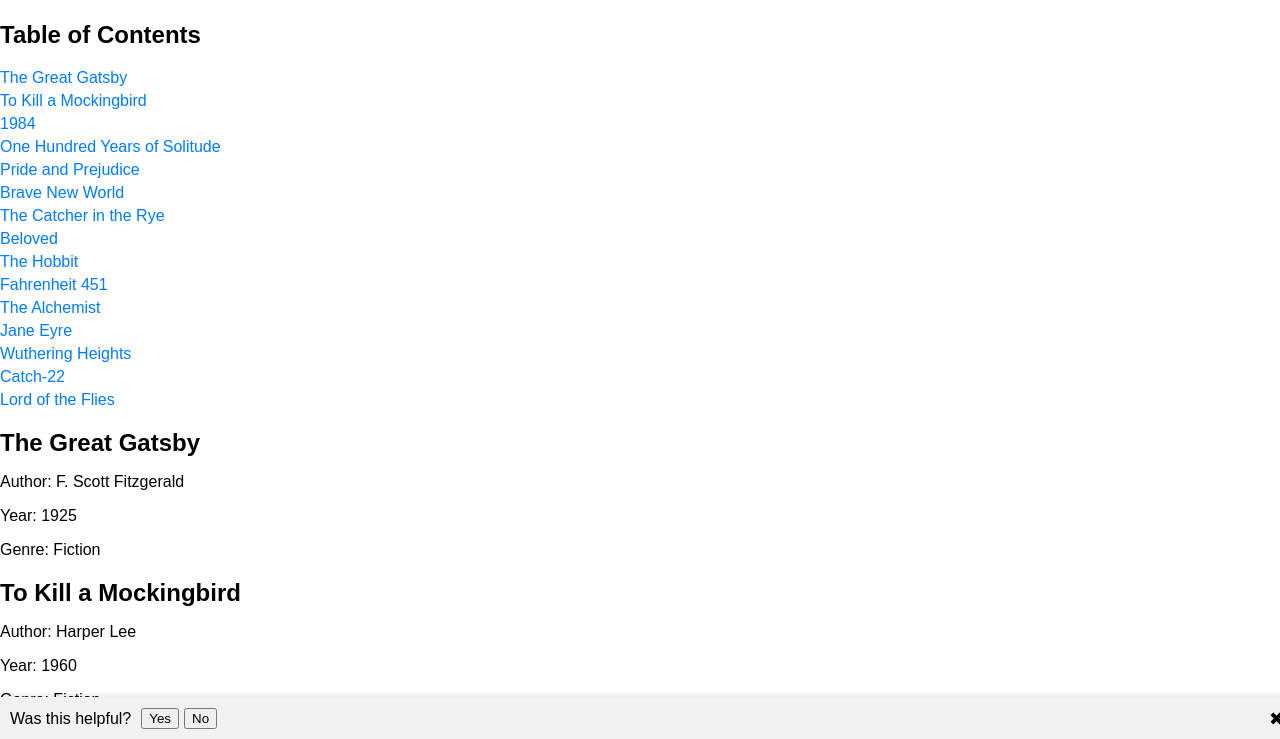
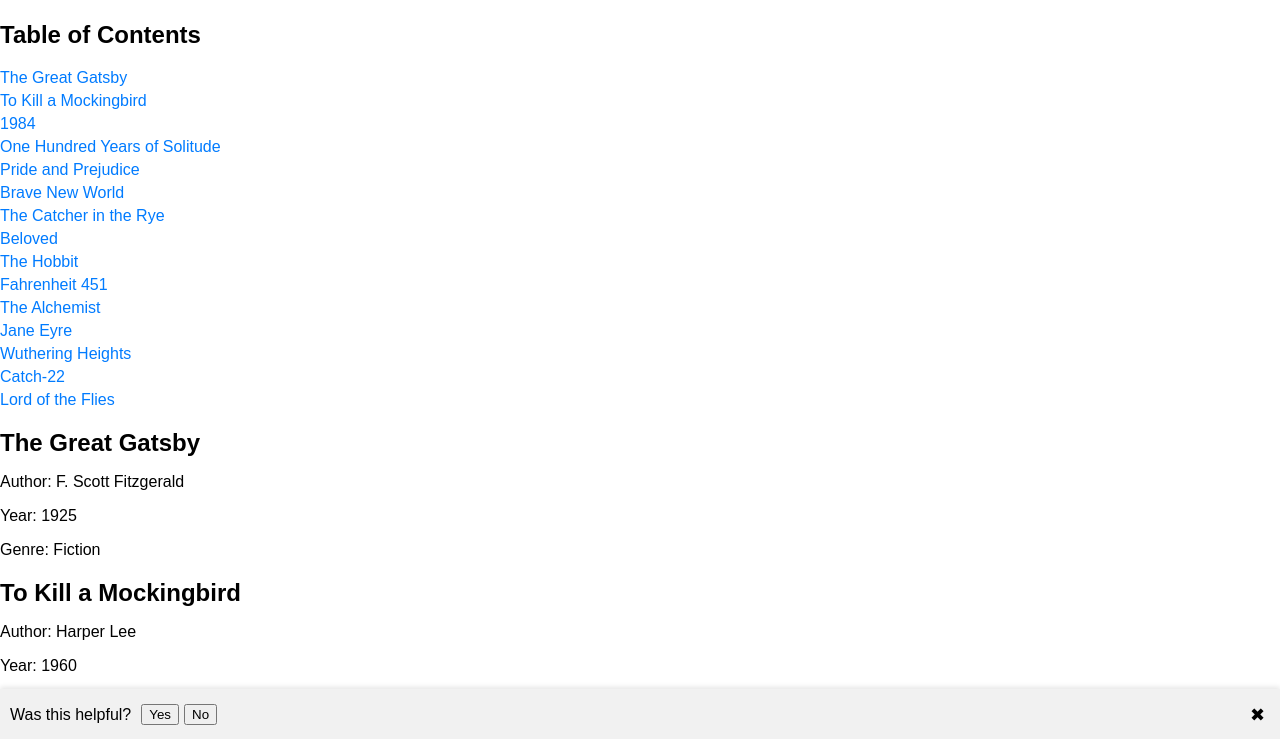
Before and after one commit to gund0305/portfolio, a plain HTML site: page index.html in a window 1280 px wide. Shown: the part 59-798 px from the top of the page. Drawn offline with Linux system fonts and the light colour scheme.

Commit message:
Update styles.css footer div so no content overflows off screen

```diff
--- a/styles.css
+++ b/styles.css
@@ -49,6 +49,8 @@ h1 {
     padding: 10px;
     box-shadow: 0 -2px 5px rgba(0,0,0,0.1);
     z-index: 1000;
+    box-sizing: border-box; /* Ensure padding is included in total height */
+    overflow: hidden; /* Prevent content overflow */
 }
 
 .footer-content {
@@ -79,6 +81,7 @@ h1 {
     border: none;
     font-size: 18px;
     cursor: pointer;
+    padding: 5px; /* Adjust padding if necessary */
 }
 
 .exit-button:hover {
```
